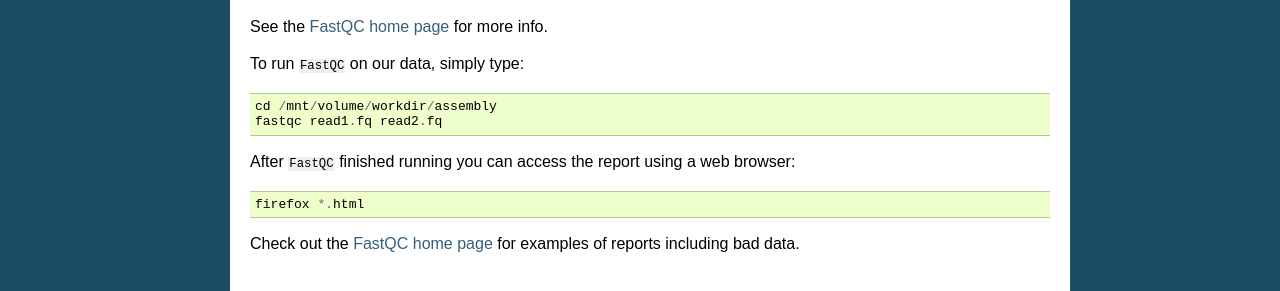
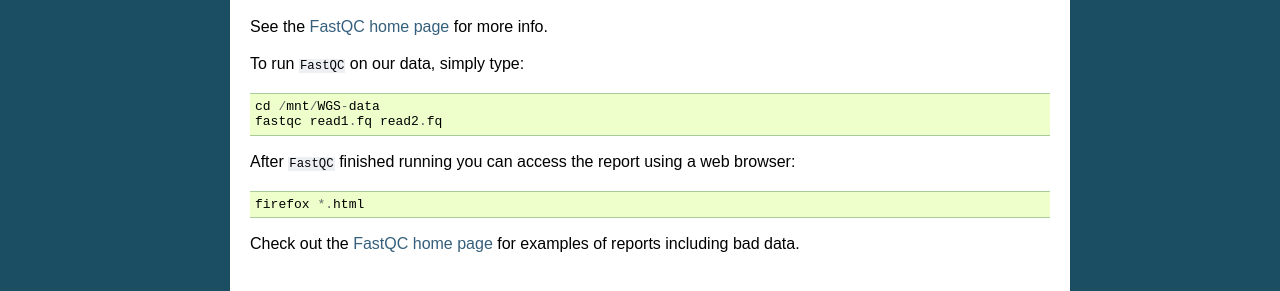
Before and after one commit to metagenomics/metagenomics-workshop, a Sphinx documentation site: the page built from docs/qc/index.rst, in a window 1280 px wide. Shown: the part 310-601 px from the top of the page. Built offline with Sphinx 7.4.7, drawn with Linux system fonts in a browser that asks for light colours.

Commit message:
Update index.rst

```diff
--- a/docs/qc/index.rst
+++ b/docs/qc/index.rst
@@ -20,7 +20,7 @@
 
 To run ``FastQC`` on our data, simply type::
 
-  cd /mnt/volume/workdir/assembly
+  cd /mnt/WGS-data
   fastqc read1.fq read2.fq
 
 After ``FastQC`` finished running you can access the report using a web browser::
```
